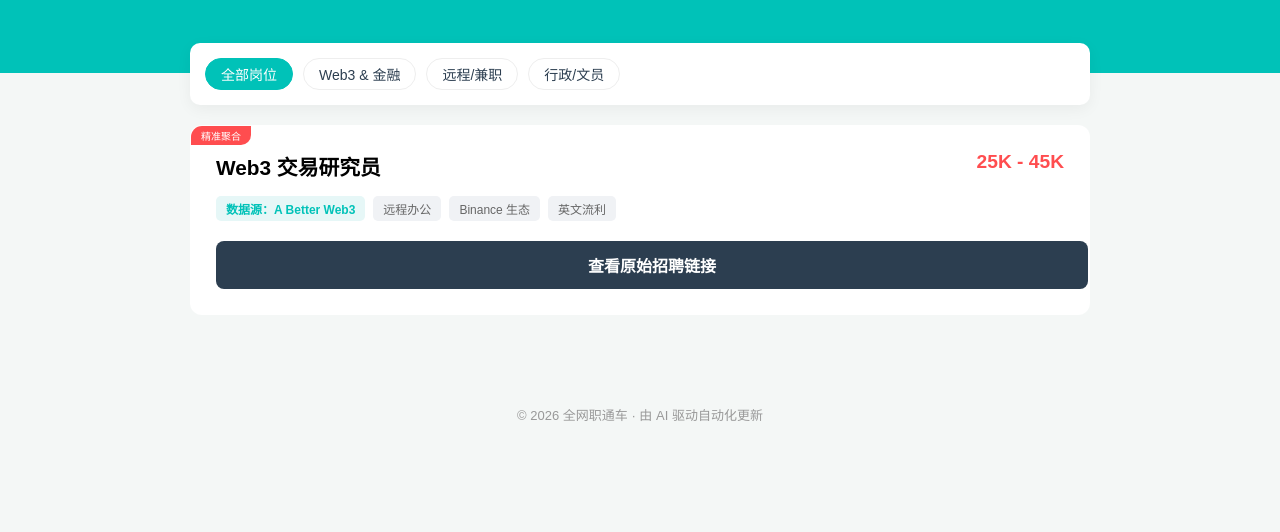
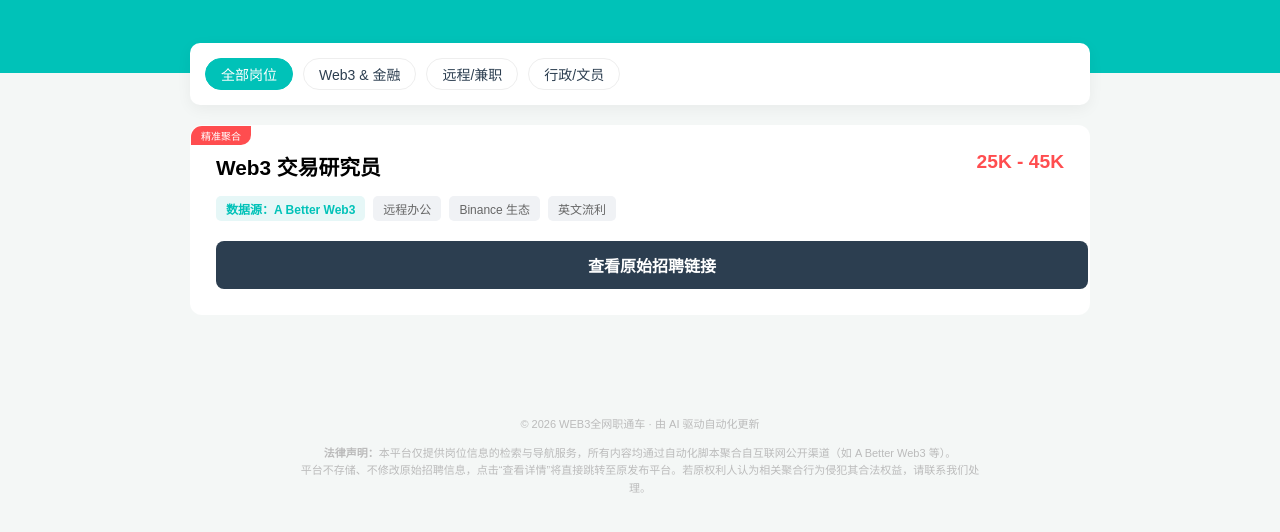
Before and after one commit to GuoBei1/job-finder, a plain HTML site: page index.html in a window 1280 px wide. Shown: the part 214-746 px from the top of the page. Drawn offline with Linux system fonts and the light colour scheme.

Commit message:
Update index.html

```diff
--- a/index.html
+++ b/index.html
@@ -82,7 +82,12 @@
 </div>
 
 <footer>
-    © 2026 全网职通车 · 由 AI 驱动自动化更新
+    <div style="font-size: 11px; color: #bbb; max-width: 700px; margin: 0 auto; line-height: 1.6;">
+        <p>© 2026 WEB3全网职通车 · 由 AI 驱动自动化更新</p>
+        <p><strong>法律声明：</strong>本平台仅提供岗位信息的检索与导航服务，所有内容均通过自动化脚本聚合自互联网公开渠道（如 A Better Web3 等）。<br>
+        平台不存储、不修改原始招聘信息，点击“查看详情”将直接跳转至原发布平台。若原权利人认为相关聚合行为侵犯其合法权益，请联系我们处理。</p>
+    </div>
+</footer>
 </footer>
 
 </body>
```
